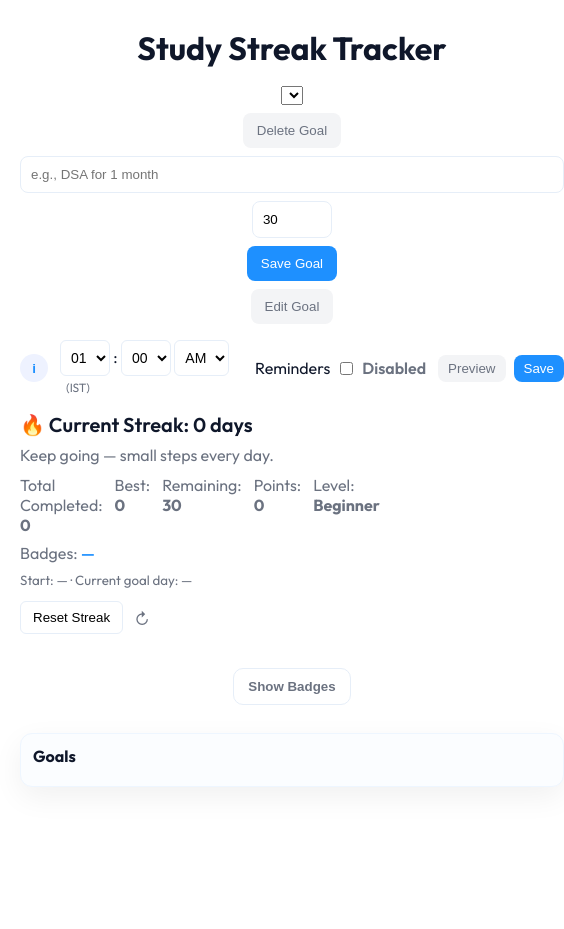
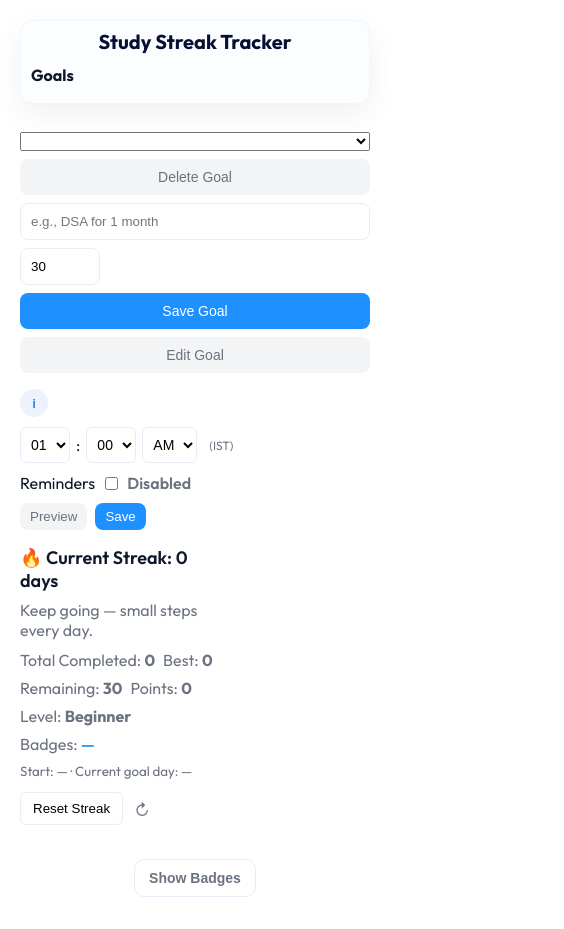
Before and after one commit to dev-amolrakh/Study-Streak-Tracker, a plain HTML site: page frontend/index.html in a window 390 px wide. Shown: the whole page, 564 px wide, since content can reach past the window. Before the commit the page ends 844 px from the top, so only its background shows below. Drawn offline with Linux system fonts and the light colour scheme; no server answers.

```diff
--- a/frontend/style.css
+++ b/frontend/style.css
@@ -932,3 +932,182 @@
   color: var(--muted);
   font-size: 12px;
 }
+
+/* ---------------------------
+   Mobile responsive tweaks
+   - Make right panel appear above main on small screens and show only the first goal card as a compact top summary
+   - Improve grid and canvas sizing for small viewports
+   - Tweak paddings, stacking and touch targets
+   --------------------------- */
+@media (max-width: 900px) {
+  .canvas-wrap {
+    width: 120px;
+    height: 120px;
+  }
+  .streak-large {
+    font-size: 18px;
+  }
+  .stats {
+    flex-wrap: wrap;
+    gap: 8px;
+  }
+}
+
+@media (max-width: 700px) {
+  /* Stack main and aside into a single column layout (already handled) but
+     bring a compact goal summary to the top by visually reordering the
+     right panel and showing only the first card. This doesn't change DOM.
+  */
+  .app-grid {
+    grid-template-columns: 1fr;
+  }
+
+  /* Move the right panel visually above main and make it full-width */
+  .right-panel {
+    order: -1; /* appear before the main content */
+    width: 100%;
+    padding: 10px;
+    margin-bottom: 12px;
+  }
+
+  .right-panel-header h2 {
+    margin-bottom: 8px;
+    font-size: 16px;
+    text-align: left;
+  }
+
+  /* Make cards stretch and use full width for the compact summary */
+  .right-panel-cards {
+    align-items: stretch;
+    gap: 8px;
+  }
+
+  /* Show all goal cards in a two-column grid on small screens so every card
+     is visible and each row contains two cards. Keep cards compact and
+     vertically stacked inside each card. */
+  .right-panel-cards {
+    display: grid;
+    grid-template-columns: repeat(2, 1fr);
+    gap: 10px;
+    align-items: start;
+  }
+
+  .right-panel-cards .goal-card {
+    width: 100%;
+    height: auto;
+    padding: 10px;
+    display: flex;
+    flex-direction: column;
+    gap: 8px;
+    align-items: center;
+    justify-content: flex-start;
+  }
+
+  .right-panel-cards .goal-card .goal-card-left {
+    align-items: center;
+  }
+
+  .goal-title {
+    font-size: 14px;
+    text-align: center;
+    line-height: 1.08;
+  }
+
+  /* Make calendar more compact and touch friendly */
+  .grid {
+    grid-template-columns: repeat(4, 1fr);
+    gap: 6px;
+  }
+  .day {
+    padding: 10px;
+    border-radius: 8px;
+  }
+
+  /* Scale down the circular progress slightly */
+  .canvas-wrap {
+    width: 120px;
+    height: 120px;
+  }
+  .canvas-wrap canvas {
+    max-width: 100%;
+    height: auto;
+  }
+
+  /* Smaller claimed badges strip */
+  .claimed-badges-large img {
+    width: 72px;
+    height: 72px;
+  }
+
+  .badges-actions {
+    padding: 0 12px;
+  }
+
+  /* Stack goal setup controls full width */
+  .goal-setup {
+    flex-direction: column;
+    gap: 8px;
+    align-items: stretch;
+  }
+  .goal-setup input[type="text"] {
+    width: 100%;
+  }
+
+  /* Make reminder inline controls stack nicely */
+  .reminder-inline {
+    flex-direction: column;
+    align-items: stretch;
+    gap: 10px;
+  }
+  .reminder-inline-time {
+    display: flex;
+    gap: 6px;
+    align-items: center;
+    justify-content: flex-start;
+  }
+
+  /* Keep buttons and touch targets comfortably sized */
+  .mark-today-btn,
+  .goal-setup button,
+  .badges-open {
+    padding: 10px 12px;
+    font-size: 14px;
+  }
+
+  /* Ensure badges modal fits smaller screens */
+  .badges-modal-panel {
+    width: 96%;
+    padding: 12px;
+  }
+}
+
+/* Place visible app title above goal cards on small screens by adding a
+   pseudo-element to the right panel. Keep the original H1 available to
+   screen readers by moving it off-screen instead of display:none. */
+@media (max-width: 700px) {
+  .container h1 {
+    /* keep for accessibility but hide visually (screen-reader only) */
+    position: absolute;
+    left: -9999px;
+    top: auto;
+    width: 1px;
+    height: 1px;
+    overflow: hidden;
+  }
+
+  /* Centered visible title above the goal cards (outside of any card).
+     It's implemented as a pseudo-element on the right panel so it appears
+     above the cards when the panel is stacked on mobile. */
+  .right-panel::before {
+    content: "Study Streak Tracker";
+    display: block;
+    width: 100%;
+    font-size: 20px;
+    font-weight: 700;
+    color: #071033;
+    margin: 0 0 12px 0;
+    text-align: center; /* center the title above the cards */
+    font-family: inherit;
+    line-height: 1.1;
+  }
+}
```
